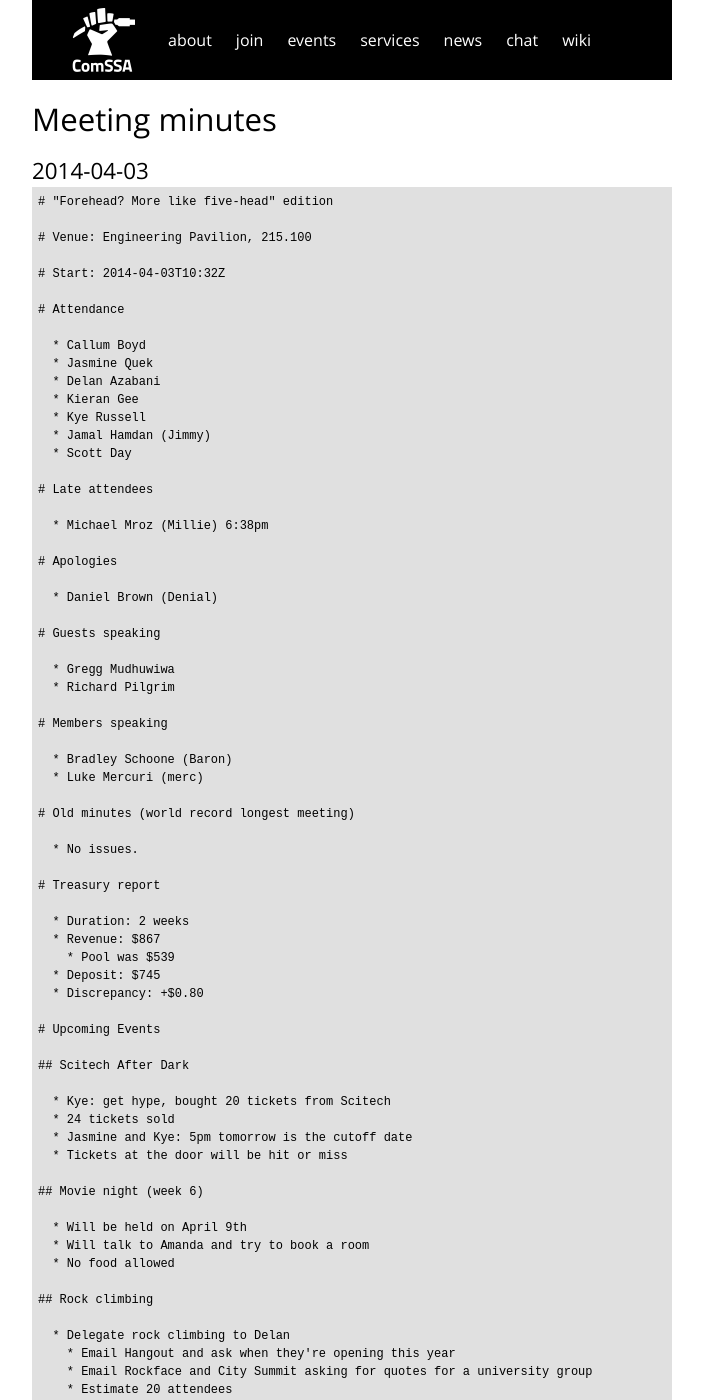
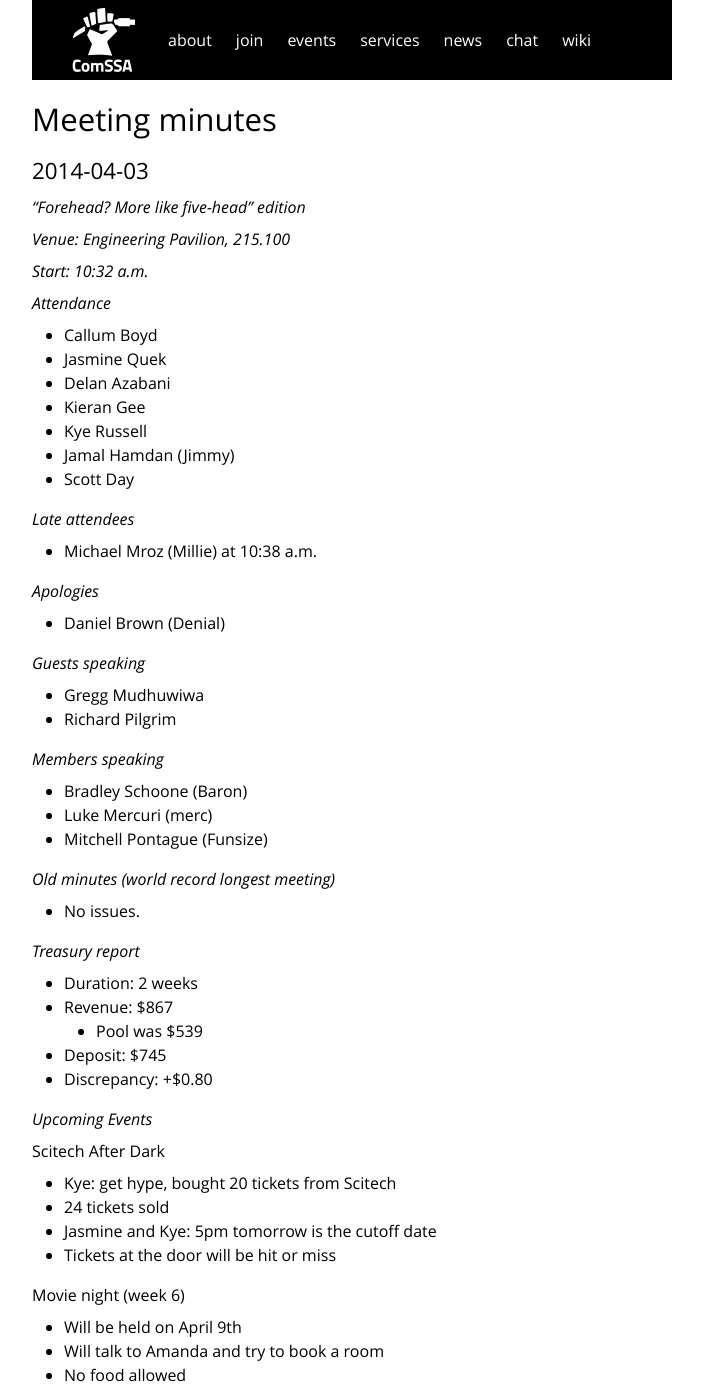
Before and after one commit to ComSSA/www.comssa.org.au, a Jekyll site: the page built from minutes/index.md, in a window 1280 px wide and 1400 px high. Shown: the whole window, without its empty margins (288-991 px from the left). Built offline with Jekyll 4.4.1, drawn with Linux system fonts in a browser that asks for light colours; some of the changed text lies outside the part shown.

Commit message:
prettify minutes, friendly dates, add funsize

```diff
--- a/minutes/index.html
+++ b/minutes/index.md
@@ -5,14 +5,13 @@ title: Meeting minutes
 
 <h2>2014-04-03</h2>
 
-<pre>
-# "Forehead? More like five-head" edition
+### "Forehead? More like five-head" edition
 
-# Venue: Engineering Pavilion, 215.100
+### Venue: Engineering Pavilion, 215.100
 
-# Start: 2014-04-03T10:32Z
+### Start: <time datetime="2014-04-03T10:32Z">2014-04-03T10:32Z</time>
 
-# Attendance
+### Attendance
 
   * Callum Boyd
   * Jasmine Quek
@@ -22,29 +21,31 @@ title: Meeting minutes
   * Jamal Hamdan (Jimmy)
   * Scott Day
 
-# Late attendees
+### Late attendees
 
-  * Michael Mroz (Millie) 6:38pm
+  * Michael Mroz (Millie) at
+    <time datetime="2014-04-03T10:38Z">2014-04-03T10:38Z</time>
 
-# Apologies
+### Apologies
 
   * Daniel Brown (Denial)
 
-# Guests speaking
+### Guests speaking
 
   * Gregg Mudhuwiwa
   * Richard Pilgrim
 
-# Members speaking
+### Members speaking
 
   * Bradley Schoone (Baron)
   * Luke Mercuri (merc)
+  * Mitchell Pontague (Funsize)
 
-# Old minutes (world record longest meeting)
+### Old minutes (world record longest meeting)
 
   * No issues.
 
-# Treasury report
+### Treasury report
 
   * Duration: 2 weeks
   * Revenue: $867
@@ -52,36 +53,36 @@ title: Meeting minutes
   * Deposit: $745
   * Discrepancy: +$0.80
 
-# Upcoming Events
+### Upcoming Events
 
-## Scitech After Dark
+#### Scitech After Dark
 
   * Kye: get hype, bought 20 tickets from Scitech
   * 24 tickets sold
   * Jasmine and Kye: 5pm tomorrow is the cutoff date
   * Tickets at the door will be hit or miss
 
-## Movie night (week 6)
+#### Movie night (week 6)
 
   * Will be held on April 9th
   * Will talk to Amanda and try to book a room
   * No food allowed
 
-## Rock climbing
+#### Rock climbing
 
   * Delegate rock climbing to Delan
     * Email Hangout and ask when they're opening this year
     * Email Rockface and City Summit asking for quotes for a university group
     * Estimate 20 attendees
 
-# Club Merch
+### Club Merch
 
-## Shirts
+#### Shirts
 
   * Jasmine: shirts budget is $500 annually, we have $1000 rolled over in 2014
   * Because of the website design, printing at the back needs to be in person
 
-## Printing grant budget
+#### Printing grant budget
 
   * Jasmine: printing budget is $300 annually
   * We've either spent $176.43 or have that much left
@@ -90,7 +91,7 @@ title: Meeting minutes
   * Never print A3 and A2 posters without prior confirmation
   * Ensure that event posters are reusable (space for date, etc.)
 
-# CoderDojo
+### CoderDojo
 
   * Kye: things are good, things are happening
   * We have around 17 mentors signed up
@@ -104,7 +105,7 @@ title: Meeting minutes
     * Imogen wants to meet champion to discuss marketing and branding
     * Callum can sit in on meetings as requested
 
-# Card art competition
+### Card art competition
 
   * Callum: we have now had some actual, serious submissions
   * Unanimous informal vote for Alex's card
@@ -112,7 +113,7 @@ title: Meeting minutes
   * Use TidyClub member number converted to hexadecimal
     * Jasmine: no more custom member numbers
 
-# Meeting with Amanda and Nicoleta
+### Meeting with Amanda and Nicoleta
 
   * Callum and Jasmine met with Amanda and Nicoleta
   * We received a complaint from CroC that we were monopolising the hard floor
@@ -124,7 +125,7 @@ title: Meeting minutes
   * We are no longer allowed to let anyone in, entrants must use card access
     * All new members' card access must be requested through Amanda
 
-# LAN
+### LAN
 
   * Callum: the LAN is a significant thing
   * We need to police food and drink heavily, more so the former
@@ -150,7 +151,7 @@ title: Meeting minutes
   * We may raffle off the brown switch DAS keyboard
     * Delan volunteers to handle the raffle
 
-# Committee photos
+### Committee photos
 
   * Callum: do people want to do this
     * Yes: Kieran, Delan, Jasmine
@@ -161,34 +162,34 @@ title: Meeting minutes
       * Both of them were unable to breathe
   * Delan and Millie will take the photos
 
-# Sponsorships
+### Sponsorships
 
   * Netplus: no response
   * Boffins: forwarded to marketing manager, no response
 
-# TidyClub online payments
+### TidyClub online payments
 
   * Kye has sent the form to Isaak
 
-# Change of signatories
+### Change of signatories
 
   * Kieran: this is a thing that should happen
   * Tom will need to come in
   * Callum: we will need to prepare all of the paperwork
 
-# Spending policy 2014
+### Spending policy 2014
 
   * Callum to Kieran: what we need in our spending policy
     * Don't spend money without both the president's and treasurer's permission
   * Kieran needs to email Callum the draft by the end of next week
 
-# New meeting day
+### New meeting day
 
   * No Denial, pretty brutal to discuss
   * We can have meeting before or after Soccerballers on Tuesdays
   * Callum will discuss this issue with Denial outside of the meeting
 
-# Open floor
+### Open floor
 
   * Baron: has anyone figured out the locker situation?
     * Jasmine has been unable to contact Mike in person thus far
@@ -204,7 +205,22 @@ title: Meeting minutes
     * Millie and Delan agree
     * Callum: we can publicise minutes from this meeting onwards
 
-# Next meeting: Tuesday 2014-04-15
+### Next meeting: Tuesday 2014-04-15
 
-# Finish: 2014-04-03T11:51Z
-</pre>
+### Finish: <time datetime="2014-04-03T11:51Z">2014-04-03T11:51Z</time>
+
+<script>
+(function() {
+  function pad2(value) {
+    return ('0' + String(value)).slice(-2);
+  }
+  var tags = document.querySelectorAll('time');
+  for (var i = 0; i < tags.length; i++) {
+    var date = new Date(tags[i].dateTime);
+    var hours = date.getHours() % 12 || 12;
+    var minutes = date.getMinutes();
+    var ampm = date.getHours() < 12 ? 'a.m.' : 'p.m.';
+    tags[i].textContent = hours + ':' + minutes + ' ' + ampm;
+  }
+})();
+</script>
```
